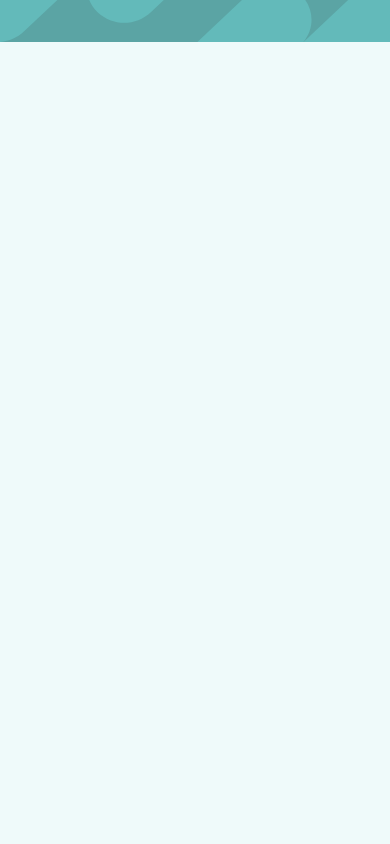
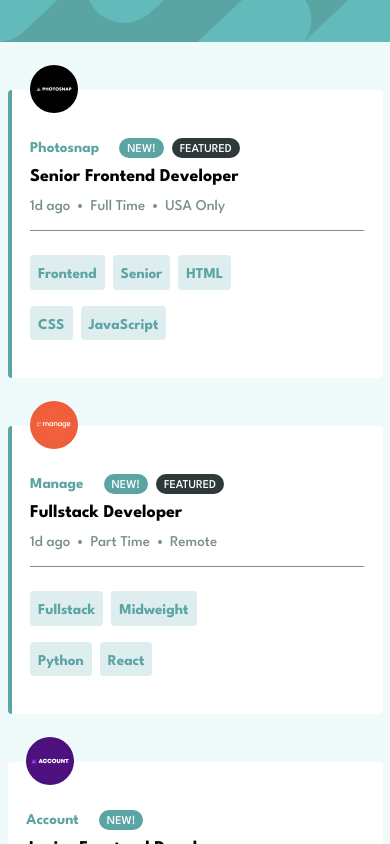
Before and after one commit to DLee1993/FEM-job-listings, a React (Vite) app: page / in a window 390 px wide. Shown: the top 844 px of the page. Built offline with nearby package versions, Linux system fonts and the light colour scheme.

Commit message:
added all jsx and styling for mobile and desktop

```diff
--- a/src/App.jsx
+++ b/src/App.jsx
@@ -1,15 +1,12 @@
 import Header from "./components/Header";
+import JobListings from "./components/JobListings";
 const App = () => {
     return (
         <>
             <Header />
+            <JobListings />
         </>
     );
 };
 
-// var fullList = [1,2,3,4],
-//     array of selected tags = [2,4],
-//     filteredLists = arr1.filter(item => arr2.includes(item));
-// console.log(res);
-
 export default App;
--- /dev/null
+++ b/src/components/Job.jsx
@@ -0,0 +1,95 @@
+import PropTypes from "prop-types";
+import Pill from "./Pill";
+
+const Job = ({ job }) => {
+    const {
+        company,
+        logo,
+        new: recentListing,
+        featured,
+        position,
+        role,
+        level,
+        postedAt,
+        contract,
+        location,
+        languages,
+        tools,
+    } = job;
+
+    return (
+        <li
+            className={`${
+                featured ? "border-l-4 border-primary-DarkCyan" : ""
+            } relative max-w-[375px] md:max-w-[1000px] h-72 md:h-28 bg-white my-12 md:my-4 mx-auto rounded md:px-6 py-6 md:py-0 flex justify-around md:justify-between items-start md:items-center flex-col md:flex-row`}
+        >
+            <section id="job_listing" className="w-[90%] md:w-auto mx-auto md:mx-0 mt-4 md:mt-0">
+                <article
+                    id="job_details"
+                    className="flex justify-center items-start md:items-center flex-col md:flex-row"
+                >
+                    <figure
+                        id="company_logo"
+                        className="mr-4 absolute top-[-25px] md:relative md:top-0"
+                    >
+                        <img src={logo} alt="company logo" className="w-12 md:w-16" />
+                    </figure>
+                    <article id="job_text">
+                        <section
+                            className={`${
+                                recentListing && featured
+                                    ? "flex justify-between items-center"
+                                    : "flex justify-netween items-center"
+                            }`}
+                        >
+                            <p id="company_name" className="mr-2 text-primary-DarkCyan font-bold">
+                                {company}
+                            </p>
+                            <aside className="flex ml-2">
+                                {recentListing ? <Pill title="new!" /> : null}
+                                {featured ? <Pill title="featured" /> : null}
+                            </aside>
+                        </section>
+                        <h1 className="text-lg font-bold my-1 cursor-pointer w-fit">{position}</h1>
+                        <ul className="flex items-center text-neutral-darkGrayCyan">
+                            <li>{postedAt}</li>
+                            <li>
+                                <div className="w-1 h-1 rounded-full bg-neutral-darkGrayCyan mx-2"></div>
+                            </li>
+                            <li>{contract}</li>
+                            <li>
+                                <div className="w-1 h-1 rounded-full bg-neutral-darkGrayCyan mx-2"></div>
+                            </li>
+                            <li>{location}</li>
+                        </ul>
+                    </article>
+                </article>
+            </section>
+            <section
+                id="job_tags"
+                className="w-[90%] md:w-auto mx-auto border-t-[1px] border-neutral-darkGrayCyan pt-4 md:pt-0 md:border-t-0 md:mx-0"
+            >
+                <ul className="flex justify-start items-center flex-wrap md:justify-center w-[70%] md:w-auto">
+                    <li className="tag">{role}</li>
+                    <li className="tag">{level}</li>
+                    {languages.map((lang, index) => (
+                        <li key={index} className="tag">
+                            {lang}
+                        </li>
+                    ))}
+                    {tools?.map((lang, index) => (
+                        <li key={index} className="tag">
+                            {lang}
+                        </li>
+                    ))}
+                </ul>
+            </section>
+        </li>
+    );
+};
+
+Job.propTypes = {
+    job: PropTypes.object,
+};
+
+export default Job;
--- /dev/null
+++ b/src/components/JobListings.jsx
@@ -0,0 +1,19 @@
+// var fullList = [1,2,3,4],
+//     array of selected tags = [2,4],
+//     filteredLists = arr1.filter(item => arr2.includes(item));
+// console.log(res);
+import data from "../data.json";
+import Job from "./Job";
+const JobListings = () => {
+    return (
+        <main>
+            <ul>
+                {data.map((job, index) => (
+                    <Job job={job} key={index}/>
+                ))}
+            </ul>
+        </main>
+    );
+};
+
+export default JobListings;
--- /dev/null
+++ b/src/components/Pill.jsx
@@ -0,0 +1,19 @@
+import PropTypes from "prop-types";
+
+const Pill = ({ title }) => {
+    return (
+        <div
+            className={`${
+                title === "featured" ? "bg-neutral-darkerGrayCyan" : "bg-primary-DarkCyan"
+            } pill`}
+        >
+            {title}
+        </div>
+    );
+};
+
+Pill.propTypes = {
+    title: PropTypes.string,
+};
+
+export default Pill;
--- a/src/data.json
+++ b/src/data.json
@@ -2,7 +2,7 @@
     {
         "id": 1,
         "company": "Photosnap",
-    "logo": "./images/photosnap.svg",
+        "logo": "/src/images/photosnap.svg",
         "new": true,
         "featured": true,
         "position": "Senior Frontend Developer",
@@ -17,7 +17,7 @@
     {
         "id": 2,
         "company": "Manage",
-    "logo": "./images/manage.svg",
+        "logo": "/src/images/manage.svg",
         "new": true,
         "featured": true,
         "position": "Fullstack Developer",
@@ -32,7 +32,7 @@
     {
         "id": 3,
         "company": "Account",
-    "logo": "./images/account.svg",
+        "logo": "/src/images/account.svg",
         "new": true,
         "featured": false,
         "position": "Junior Frontend Developer",
@@ -47,7 +47,7 @@
     {
         "id": 4,
         "company": "MyHome",
-    "logo": "./images/myhome.svg",
+        "logo": "/src/images/myhome.svg",
         "new": false,
         "featured": false,
         "position": "Junior Frontend Developer",
@@ -62,7 +62,7 @@
     {
         "id": 5,
         "company": "Loop Studios",
-    "logo": "./images/loop-studios.svg",
+        "logo": "/src/images/loop-studios.svg",
         "new": false,
         "featured": false,
         "position": "Software Engineer",
@@ -77,7 +77,7 @@
     {
         "id": 6,
         "company": "FaceIt",
-    "logo": "./images/faceit.svg",
+        "logo": "/src/images/faceit.svg",
         "new": false,
         "featured": false,
         "position": "Junior Backend Developer",
@@ -92,7 +92,7 @@
     {
         "id": 7,
         "company": "Shortly",
-    "logo": "./images/shortly.svg",
+        "logo": "/src/images/shortly.svg",
         "new": false,
         "featured": false,
         "position": "Junior Developer",
@@ -107,7 +107,7 @@
     {
         "id": 8,
         "company": "Insure",
-    "logo": "./images/insure.svg",
+        "logo": "/src/images/insure.svg",
         "new": false,
         "featured": false,
         "position": "Junior Frontend Developer",
@@ -122,7 +122,7 @@
     {
         "id": 9,
         "company": "Eyecam Co.",
-    "logo": "./images/eyecam-co.svg",
+        "logo": "/src/images/eyecam-co.svg",
         "new": false,
         "featured": false,
         "position": "Full Stack Engineer",
@@ -137,7 +137,7 @@
     {
         "id": 10,
         "company": "The Air Filter Company",
-    "logo": "./images/the-air-filter-company.svg",
+        "logo": "/src/images/the-air-filter-company.svg",
         "new": false,
         "featured": false,
         "position": "Front-end Dev",
--- a/src/index.css
+++ b/src/index.css
@@ -9,3 +9,29 @@
         @apply font-LeagueSpartan text-[15px] bg-neutral-background;
     }
 }
+
+@layer components {
+    .pill {
+        @apply text-white rounded-full pt-3 pb-2 pl-2 pr-2 uppercase mx-1 text-xs leading-[0px];
+    }
+    .tag {
+        @apply bg-primary-DarkCyan/20 text-primary-DarkCyan pt-2 pb-1 pl-2 pr-2 mr-2 my-2 md:my-0 md:mr-0 md:mx-2 rounded font-bold hover:bg-primary-DarkCyan hover:text-white cursor-pointer;
+    }
+}
+
+* {
+    scrollbar-width: thin;
+    scrollbar-color: #effafa #5ba4a4;
+}
+
+*::-webkit-scrollbar {
+    width: 5px;
+}
+
+*::-webkit-scrollbar-track {
+    background: #effafa;
+}
+
+*::-webkit-scrollbar-thumb {
+    background-color: #5ba4a4;
+}
```
Lines whose indentation alone changed are shown as unchanged.
